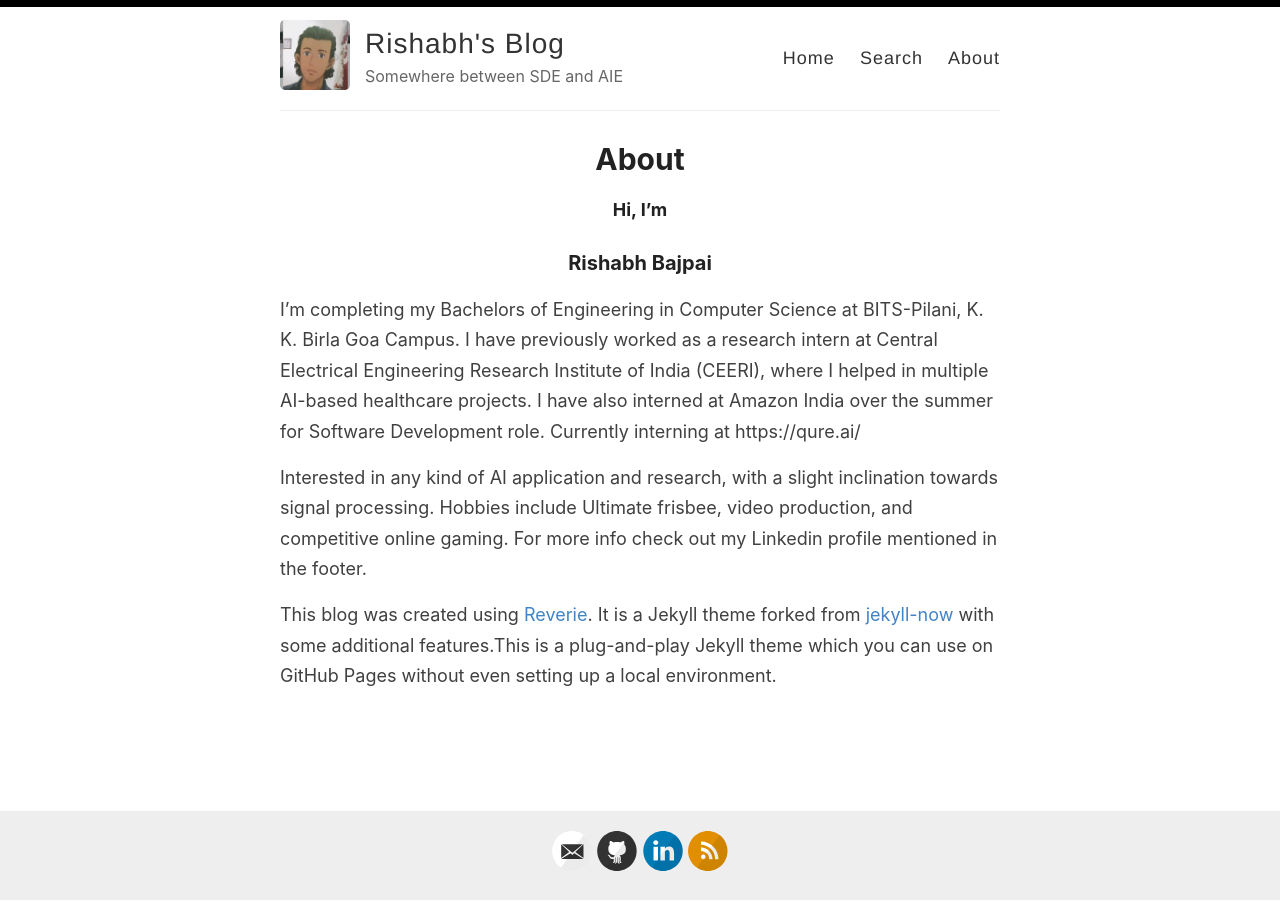
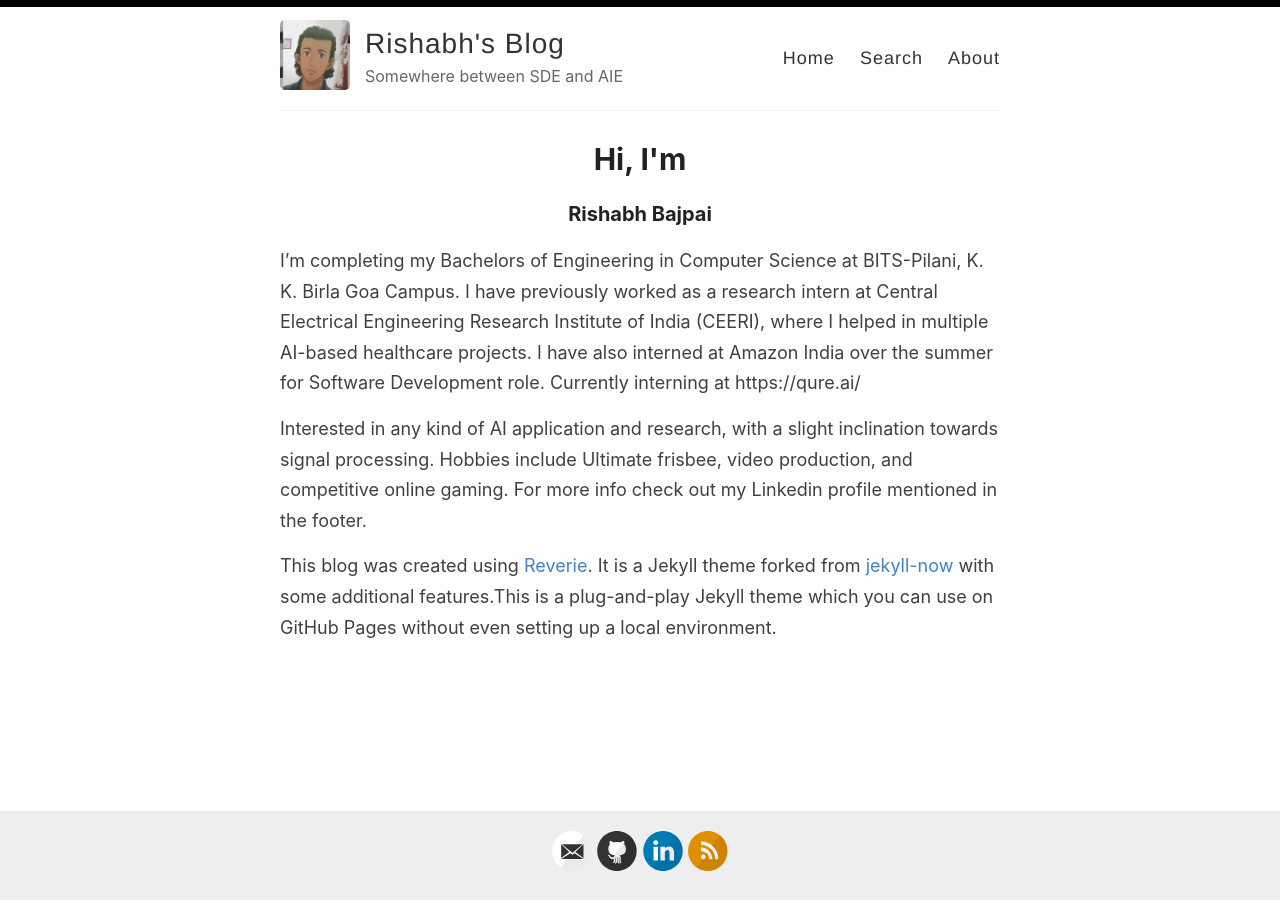
Before and after one commit to CodeSeeker99/codeseeker99.github.io, a Jekyll site: the page built from _pages/about.md, in a window 1280 px wide. Built offline with Jekyll 4.4.1, drawn with Linux system fonts in a browser that asks for light colours.

Commit message:
Update about.md

```diff
--- a/_pages/about.md
+++ b/_pages/about.md
@@ -1,12 +1,13 @@
 ---
 layout: page
-title: About
+title: 'Hi, I''m'
 permalink: /about/
 published: true
 ---
 
-#### Hi, I'm
+
 ### Rishabh Bajpai
+
 I'm completing my Bachelors of Engineering in Computer Science at BITS-Pilani, K. K. Birla Goa Campus. I have previously worked as a research intern at Central Electrical Engineering Research Institute of India (CEERI), where I helped in multiple AI-based healthcare projects. I have also interned at Amazon India over the summer for Software Development role. Currently interning at https://qure.ai/
 
 Interested in any kind of AI application and research, with a slight inclination towards signal processing.
```
